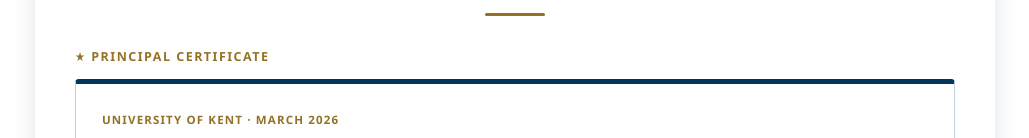
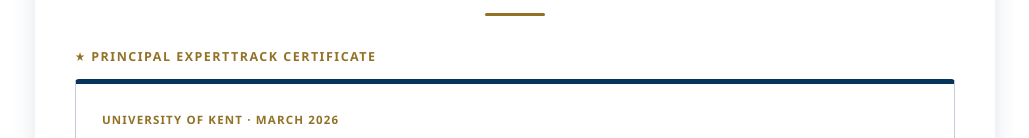
Before and after one commit to rotvaldi/certificateskent, a plain HTML site: page index.html in a window 1280 px wide. Shown: the part 343-481 px from the top of the page, without its empty margins (125-1154 px from the left). Drawn offline with Linux system fonts and the light colour scheme.

Commit message:
Update index.html

```diff
--- a/index.html
+++ b/index.html
@@ -54,7 +54,7 @@
   <div class="divider"></div>
 
   <!-- FEATURED CERTIFICATE -->
-  <p class="section-label">&#9733; Principal Certificate</p>
+  <p class="section-label">&#9733; Principal ExpertTrack Certificate</p>
   <a href="https://rotvaldi.github.io/certificateskent/Certificate%20awarded%20by%20the%20University%20of%20Kent%20in%20Critical%20International%20Migration%20Law.pdf" class="card-featured" target="_blank">
     <div>
       <p class="label">University of Kent &middot; March 2026</p>
```
